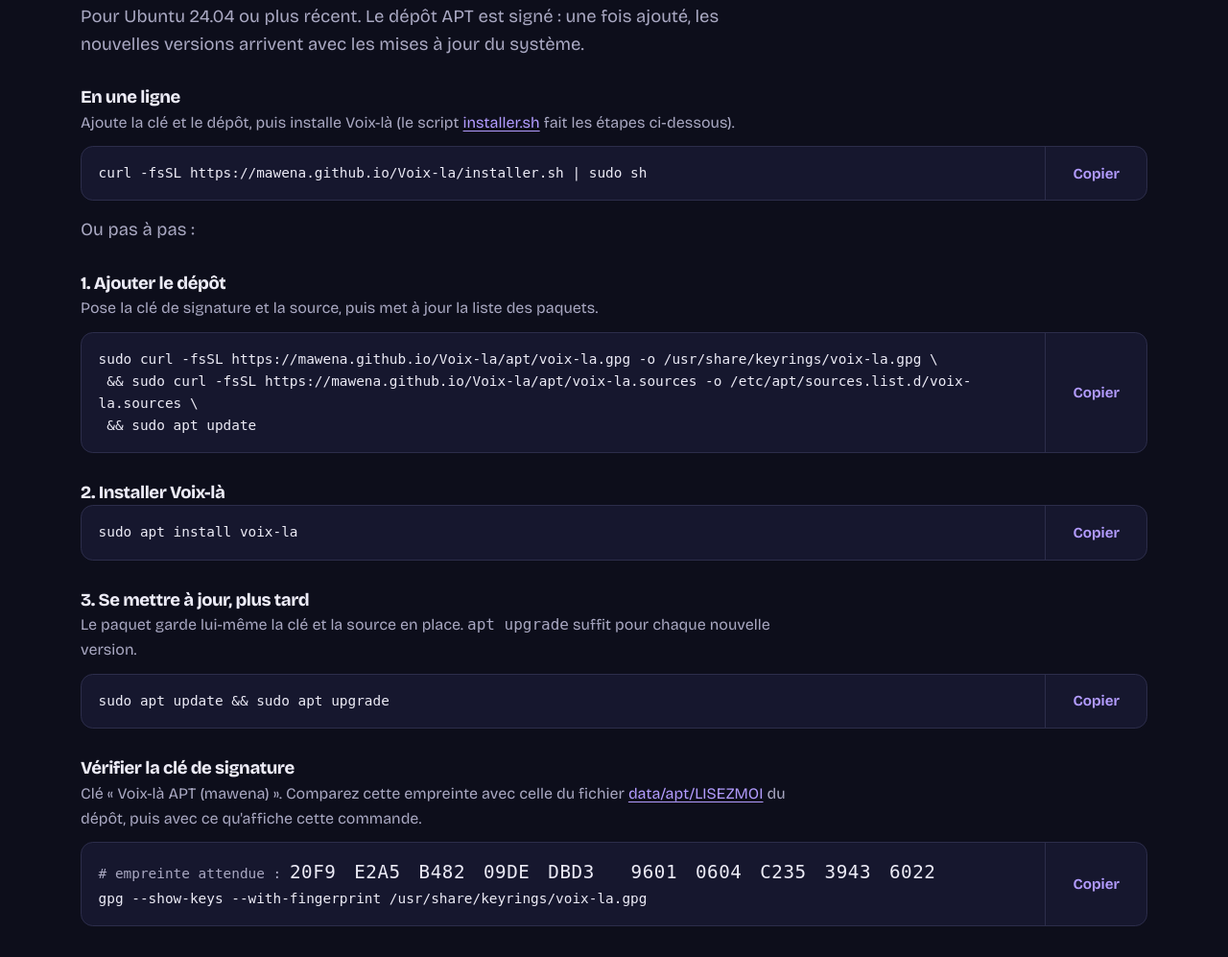
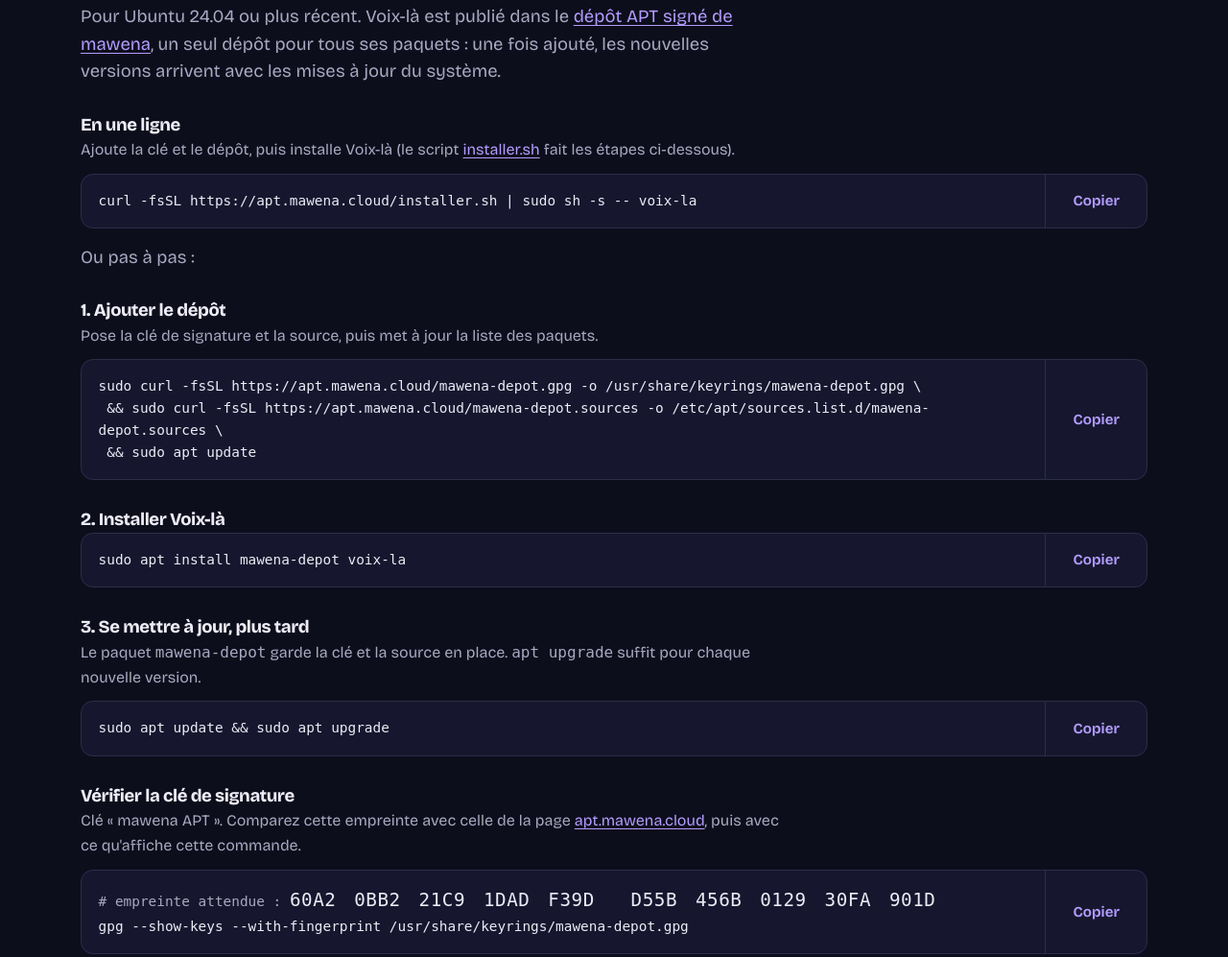
Before and after one commit to mawena/Voix-la, a plain HTML site: page site/index.html in a window 1280 px wide. Shown: the part 6418-7415 px from the top of the page at 96% size. Drawn offline with Linux system fonts and the light colour scheme.

Commit message:
feat(paquet): passage au dépôt APT unique apt.mawena.cloud (0.20.2)
Le paquet ne fournit plus sa source voix-la.sources ni sa clé voix-la.gpg :
il dépend de mawena-depot et retire l'ancienne source (rm_conffile).
README, page de présentation et installateur renvoient au dépôt unique ;
build-deb.sh vérifie l'absence de source et la dépendance.

```diff
--- a/site/index.html
+++ b/site/index.html
@@ -394,13 +394,13 @@ figcaption.vu{font-size:.9rem;color:var(--doux);padding:.7rem 1rem;border-top:1p
 <div class="installer" id="installer">
   <div class="cadre">
     <h2 class="titre">Installer en une commande</h2>
-    <p class="intro">Pour Ubuntu 24.04 ou plus récent. Le dépôt APT est signé&nbsp;: une fois ajouté, les nouvelles versions arrivent avec les mises à jour du système.</p>
+    <p class="intro">Pour Ubuntu 24.04 ou plus récent. Voix-là est publié dans le <a href="https://apt.mawena.cloud/">dépôt APT signé de mawena</a>, un seul dépôt pour tous ses paquets&nbsp;: une fois ajouté, les nouvelles versions arrivent avec les mises à jour du système.</p>
 
     <div class="bloc">
       <h3>En une ligne</h3>
-      <p>Ajoute la clé et le dépôt, puis installe Voix-là (le script <a href="installer.sh">installer.sh</a> fait les étapes ci-dessous).</p>
+      <p>Ajoute la clé et le dépôt, puis installe Voix-là (le script <a href="https://apt.mawena.cloud/installer.sh">installer.sh</a> fait les étapes ci-dessous).</p>
       <div class="commande">
-<pre id="cmd-courte">curl -fsSL https://mawena.github.io/Voix-la/installer.sh | sudo sh</pre>
+<pre id="cmd-courte">curl -fsSL https://apt.mawena.cloud/installer.sh | sudo sh -s -- voix-la</pre>
         <button type="button" data-copie="cmd-courte" aria-label="Copier la commande d'installation en une ligne">Copier</button>
       </div>
     </div>
@@ -411,8 +411,8 @@ figcaption.vu{font-size:.9rem;color:var(--doux);padding:.7rem 1rem;border-top:1p
       <h3>1. Ajouter le dépôt</h3>
       <p>Pose la clé de signature et la source, puis met à jour la liste des paquets.</p>
       <div class="commande">
-<pre id="cmd-depot">sudo curl -fsSL https://mawena.github.io/Voix-la/apt/voix-la.gpg -o /usr/share/keyrings/voix-la.gpg \
- &amp;&amp; sudo curl -fsSL https://mawena.github.io/Voix-la/apt/voix-la.sources -o /etc/apt/sources.list.d/voix-la.sources \
+<pre id="cmd-depot">sudo curl -fsSL https://apt.mawena.cloud/mawena-depot.gpg -o /usr/share/keyrings/mawena-depot.gpg \
+ &amp;&amp; sudo curl -fsSL https://apt.mawena.cloud/mawena-depot.sources -o /etc/apt/sources.list.d/mawena-depot.sources \
  &amp;&amp; sudo apt update</pre>
         <button type="button" data-copie="cmd-depot" aria-label="Copier la commande qui ajoute le dépôt">Copier</button>
       </div>
@@ -421,14 +421,14 @@ figcaption.vu{font-size:.9rem;color:var(--doux);padding:.7rem 1rem;border-top:1p
     <div class="bloc">
       <h3>2. Installer Voix-là</h3>
       <div class="commande">
-<pre id="cmd-installer">sudo apt install voix-la</pre>
+<pre id="cmd-installer">sudo apt install mawena-depot voix-la</pre>
         <button type="button" data-copie="cmd-installer" aria-label="Copier la commande d'installation">Copier</button>
       </div>
     </div>
 
     <div class="bloc">
       <h3>3. Se mettre à jour, plus tard</h3>
-      <p>Le paquet garde lui-même la clé et la source en place. <code>apt upgrade</code> suffit pour chaque nouvelle version.</p>
+      <p>Le paquet <code>mawena-depot</code> garde la clé et la source en place. <code>apt upgrade</code> suffit pour chaque nouvelle version.</p>
       <div class="commande">
 <pre id="cmd-maj">sudo apt update &amp;&amp; sudo apt upgrade</pre>
         <button type="button" data-copie="cmd-maj" aria-label="Copier la commande de mise à jour">Copier</button>
@@ -437,10 +437,10 @@ figcaption.vu{font-size:.9rem;color:var(--doux);padding:.7rem 1rem;border-top:1p
 
     <div class="bloc">
       <h3>Vérifier la clé de signature</h3>
-      <p>Clé «&nbsp;Voix-là APT (mawena)&nbsp;». Comparez cette empreinte avec celle du fichier <a href="https://github.com/mawena/Voix-la/blob/main/data/apt/LISEZMOI">data/apt/LISEZMOI</a> du dépôt, puis avec ce qu'affiche cette commande.</p>
+      <p>Clé «&nbsp;mawena APT&nbsp;». Comparez cette empreinte avec celle de la page <a href="https://apt.mawena.cloud/">apt.mawena.cloud</a>, puis avec ce qu'affiche cette commande.</p>
       <div class="commande">
-<pre id="cmd-cle"><span class="inv"># empreinte attendue&nbsp;: </span><span class="cle">20F9 E2A5 B482 09DE DBD3  9601 0604 C235 3943 6022</span>
-gpg --show-keys --with-fingerprint /usr/share/keyrings/voix-la.gpg</pre>
+<pre id="cmd-cle"><span class="inv"># empreinte attendue&nbsp;: </span><span class="cle">60A2 0BB2 21C9 1DAD F39D  D55B 456B 0129 30FA 901D</span>
+gpg --show-keys --with-fingerprint /usr/share/keyrings/mawena-depot.gpg</pre>
         <button type="button" data-copie-ligne="cmd-cle" aria-label="Copier la commande de vérification de la clé">Copier</button>
       </div>
     </div>
```
Also changed, not shown: 12 other files.
